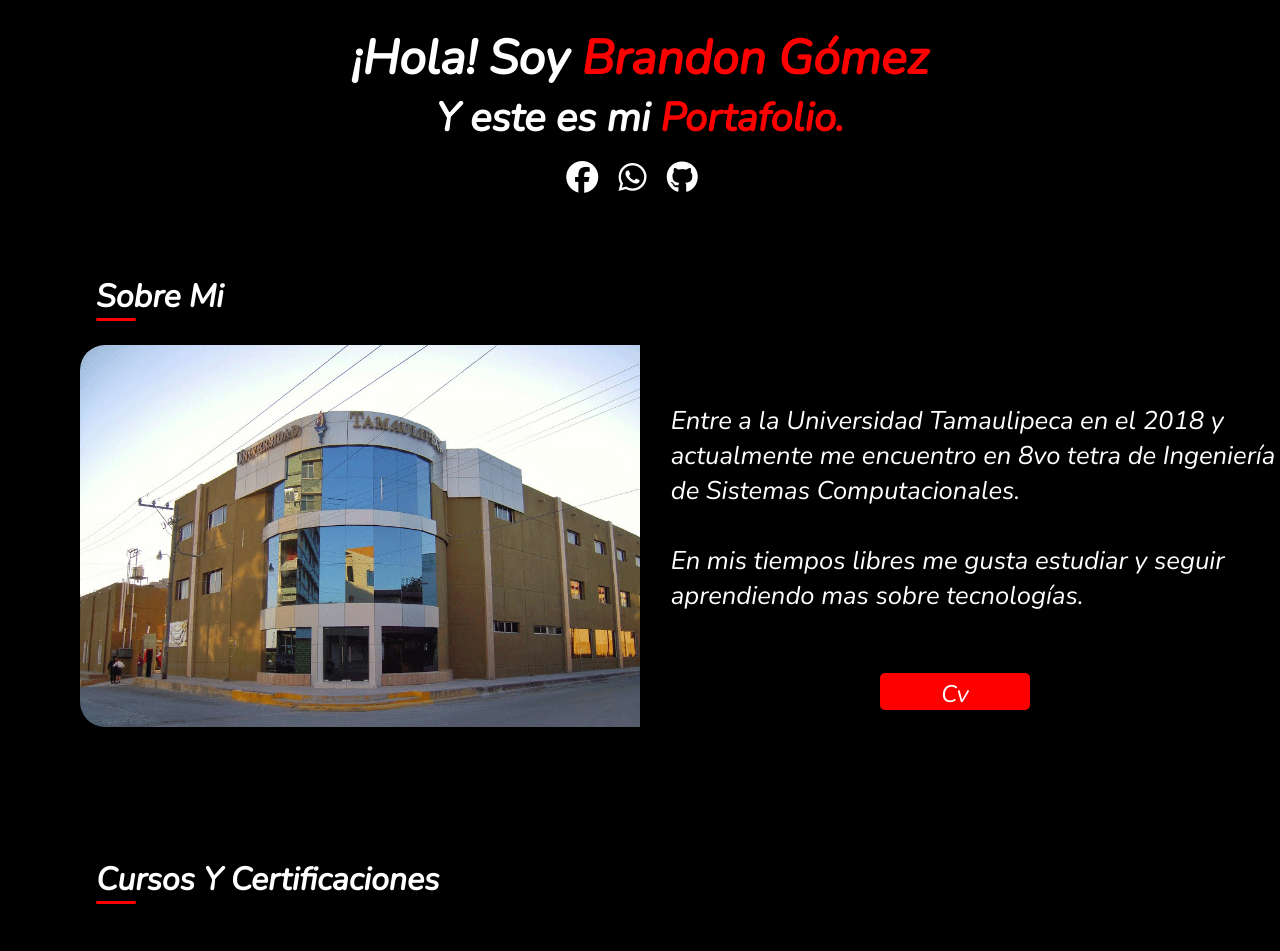
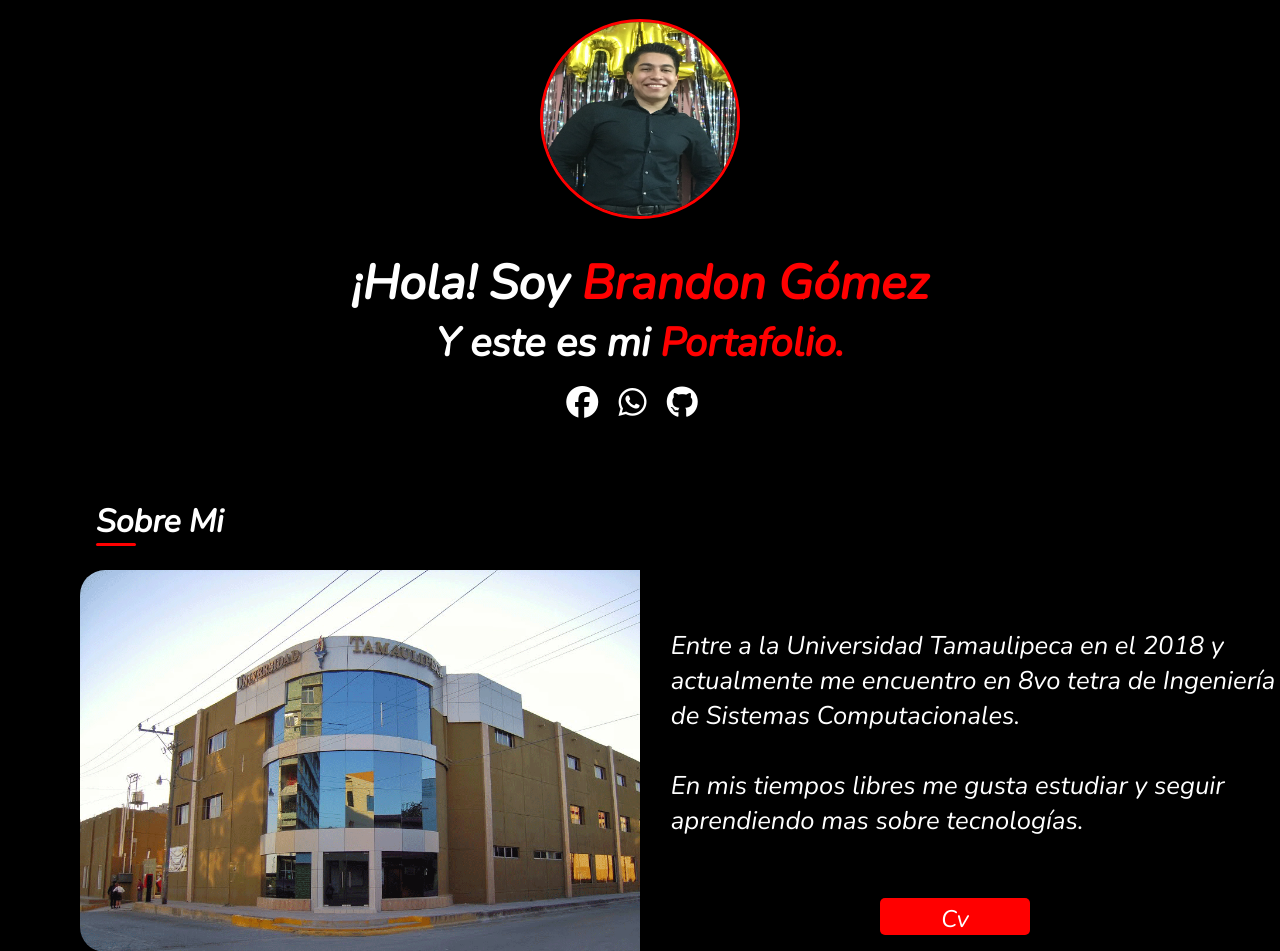
Before and after one commit to brandongc9911/Portafolio, a PHP site: page / in a window 1280 px wide. Shown: the top 951 px of the page. Run offline with PHP 8.4, Linux system fonts and the light colour scheme; some libraries are stand-ins or nearby versions.

Commit message:
portafolio main

```diff
--- a/css/styles.css
+++ b/css/styles.css
@@ -17,9 +17,16 @@
    height: auto;
    text-align: center;
    background-color: black;
+   margin-top: 1.2em;
 
 }
 
+.header #avatar{
+    width: 200px;
+    height: 200px;
+    border-radius: 100px;
+    border: 3px solid red;
+}
 
 .header h1{
     color: white;
--- a/index.html
+++ b/index.html
@@ -17,7 +17,7 @@
   </head>
   <body>
     <div class="header">
-      <!-- <img src="https://images.pexels.com/photos/2653362/pexels-photo-2653362.jpeg?auto=compress&cs=tinysrgb&dpr=1&w=500" alt="header" /> -->
+      <img id="avatar" src="./image/IMG_1226.jpg" alt="">
       <h1>¡Hola! Soy <span class="span">Brandon G&oacute;mez</span></h1>
       <h2>Y este es mi <span class="span">Portafolio.</span></h2>
       <div class="redes">
@@ -48,7 +48,7 @@
         Entre a la Universidad Tamaulipeca en el 2018 y actualmente me encuentro en 8vo tetra de Ingeniería de Sistemas Computacionales.<br><br>En mis tiempos libres me gusta estudiar y seguir aprendiendo mas sobre tecnologías.
       </p>
 
-      <a class="btn" href="https://docs.google.com/document/d/1nh8c3ePYuMv44LS2YUrSooG4CRtsN2s0/edit" target="_blank">Cv</a>
+      <a class="btn" href="https://app.luminpdf.com/viewer/600e2f86326e2d0011a3e3d7" target="_blank">Cv</a>
     </div>
     </div>
 
```
Also changed, not shown: image/10.webp (added), image/1247-4f5b5d04-4b56-4e64-bec2-db8fe3c0aa18.png (added), image/IMG_1226.jpg (added), image/badge-ing-software-2017-18f503fd-36bd-42d8-b1a1-492865659687.png (added), image/diseño.webp (added), image/fe527c758cc520e88e435b20c52f842b693db889.png (added), image/git.webp (added), image/js.png (added).
